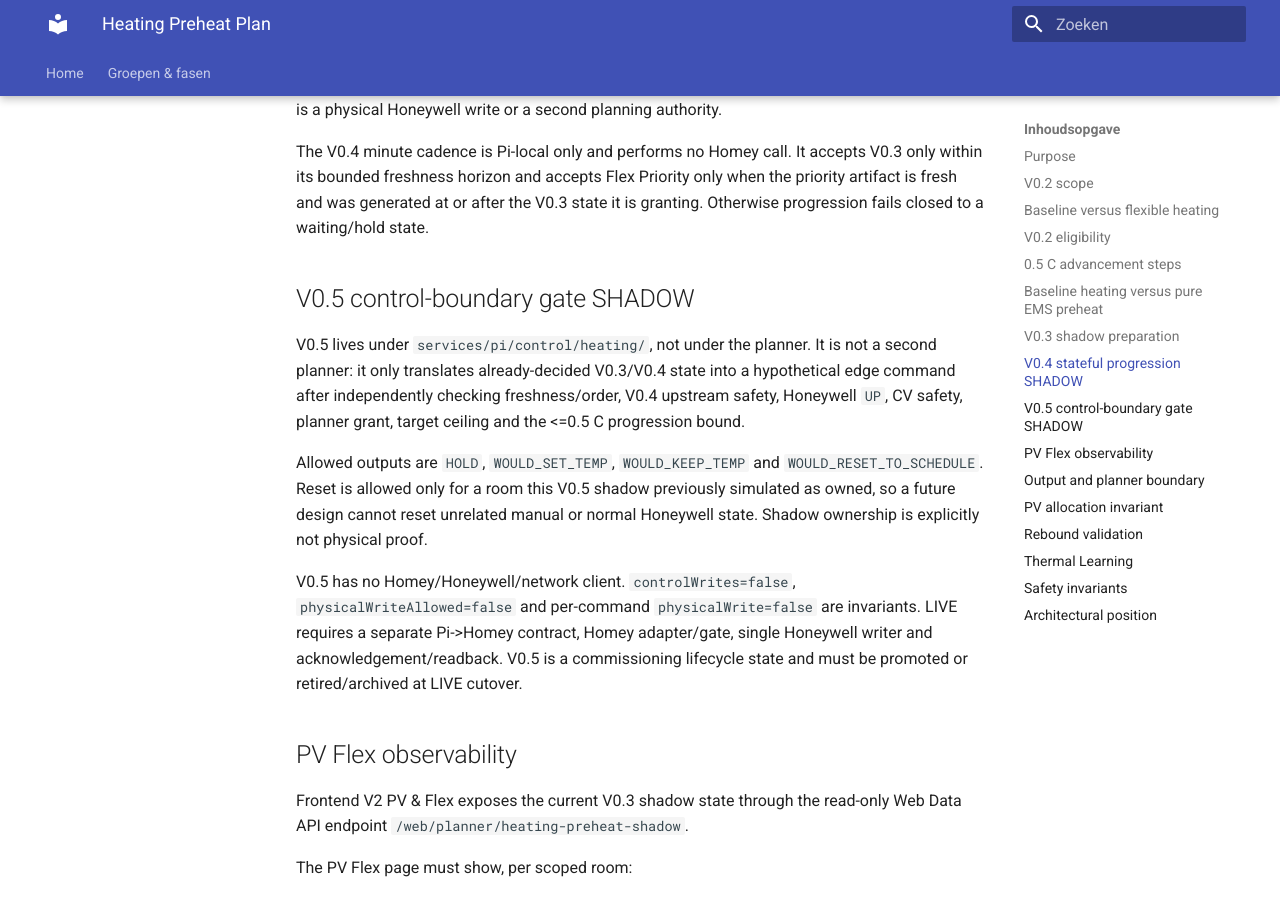
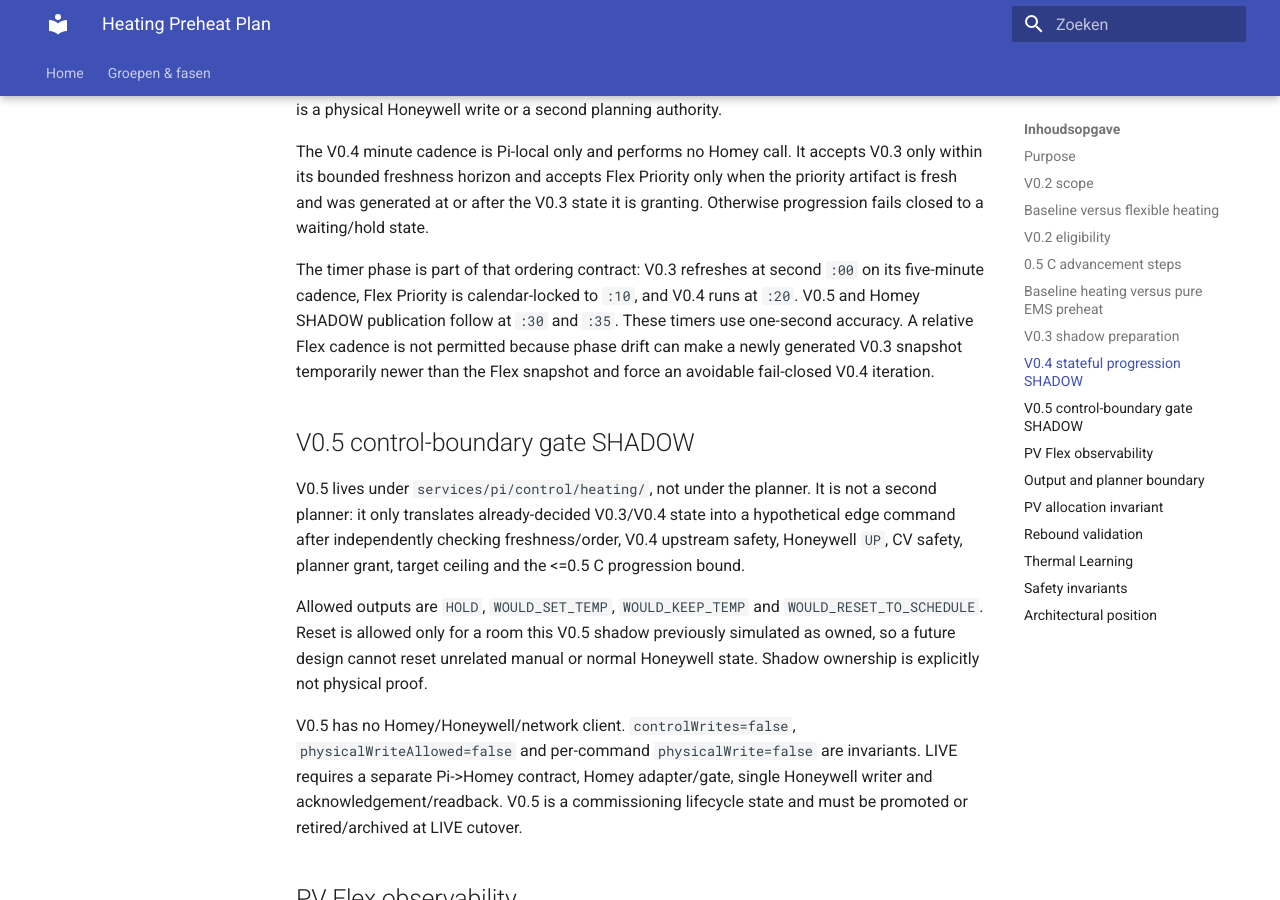
Before and after one commit to OnsKasteeltje/homey-energy-manual, an MkDocs documentation site: the page built from docs/software-architecture/components/heating-preheat-plan.md, in a window 1280 px wide and 900 px high, scrolled down 5652 px. Built offline with MkDocs 1.6.1 and Material for MkDocs 9.7.7, drawn with Linux system fonts in a browser that asks for light colours.

Commit message:
docs(heating): bind V0.4 freshness to timer phase

```diff
--- a/docs/software-architecture/components/heating-preheat-plan.md
+++ b/docs/software-architecture/components/heating-preheat-plan.md
@@ -155,6 +155,8 @@
 
 The V0.4 minute cadence is Pi-local only and performs no Homey call. It accepts V0.3 only within its bounded freshness horizon and accepts Flex Priority only when the priority artifact is fresh and was generated at or after the V0.3 state it is granting. Otherwise progression fails closed to a waiting/hold state.
 
+The timer phase is part of that ordering contract: V0.3 refreshes at second `:00` on its five-minute cadence, Flex Priority is calendar-locked to `:10`, and V0.4 runs at `:20`. V0.5 and Homey SHADOW publication follow at `:30` and `:35`. These timers use one-second accuracy. A relative Flex cadence is not permitted because phase drift can make a newly generated V0.3 snapshot temporarily newer than the Flex snapshot and force an avoidable fail-closed V0.4 iteration.
+
 ## V0.5 control-boundary gate SHADOW
 
 V0.5 lives under `services/pi/control/heating/`, not under the planner. It is
```
